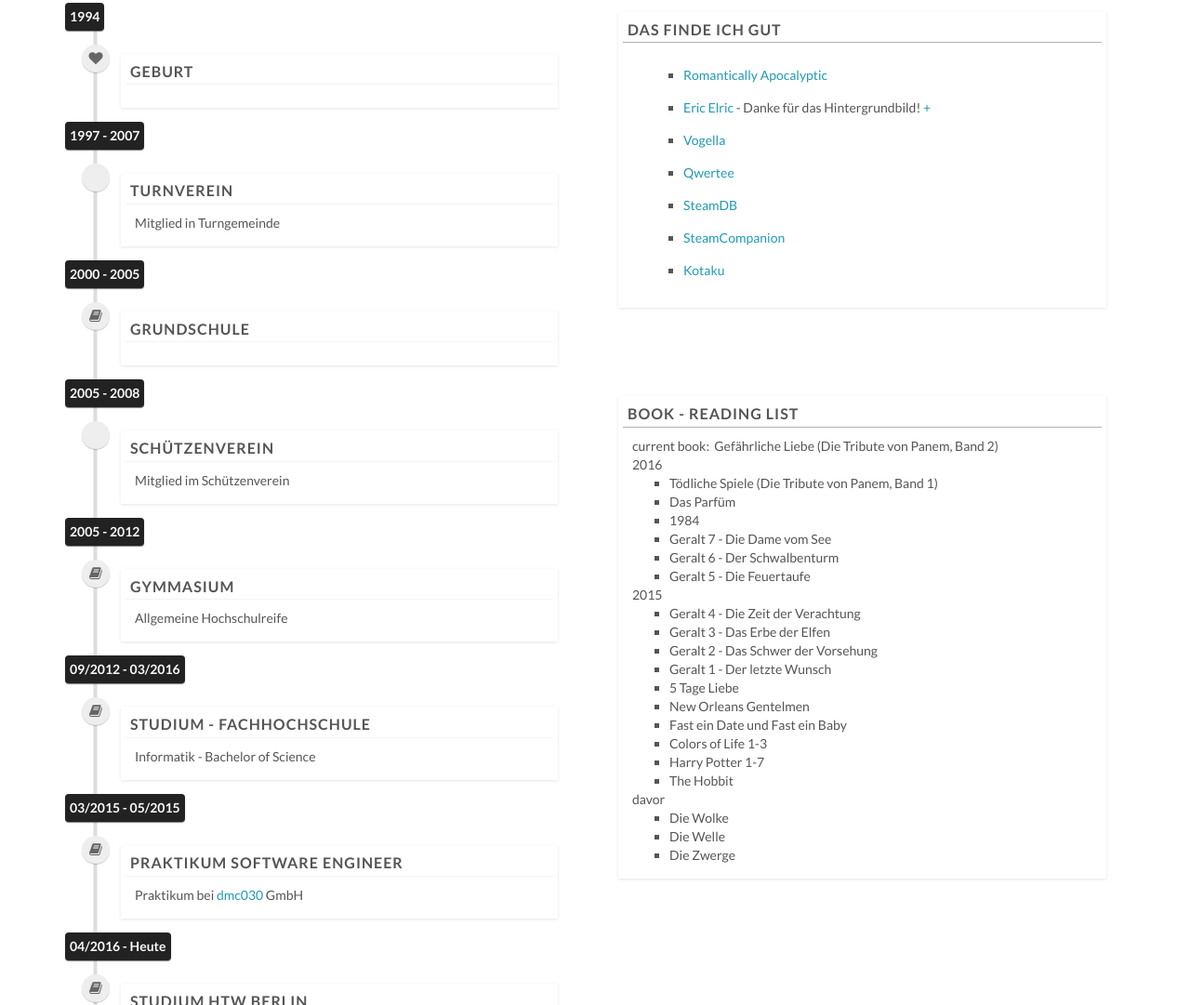
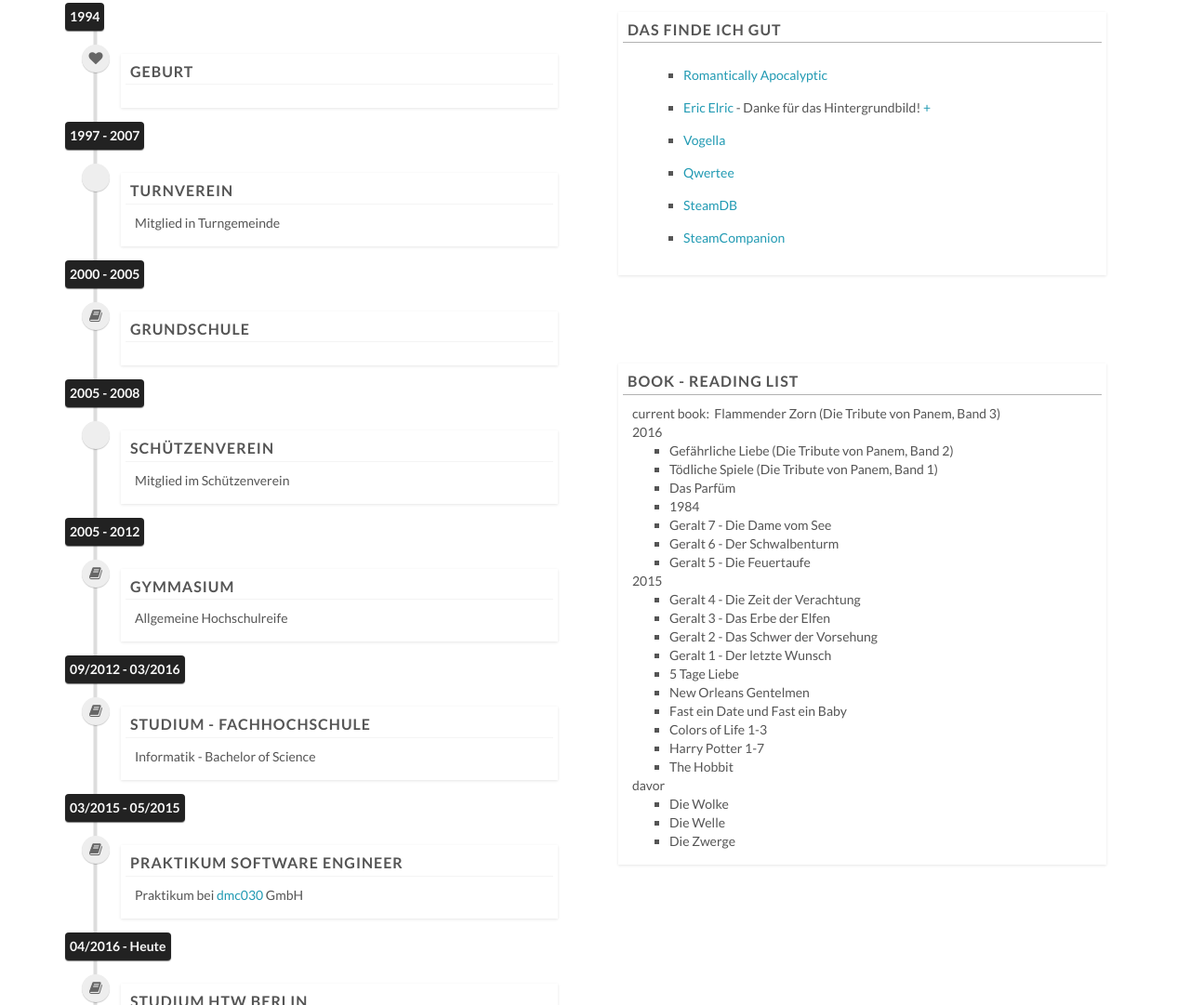
Before and after one commit to SebastianKapunkt/SebastianKapunkt.github.io, a plain HTML site: page index.html in a window 1280 px wide. Shown: the part 1110-2191 px from the top of the page at 93% size. Drawn offline with Linux system fonts and the light colour scheme; files whose address does not match are found by name.

Commit message:
new book

```diff
--- a/index.html
+++ b/index.html
@@ -82,11 +82,11 @@
 <!-- Intro Header -->
 <div class="intro">
     <div class="content-section container">
-            <div id="background_wrap" class="col-lg-12"></div>
-            <div class="col-lg-8 col-lg-offset-2 intro-header">
-                <p class="welcome-text">Hi, I´m Sebastian.</p>
-                <p class="welcome-secound-text"> I study computer science and build Java apps.</p>
-            </div>
+        <div id="background_wrap" class="col-lg-12"></div>
+        <div class="col-lg-8 col-lg-offset-2 intro-header">
+            <p class="welcome-text">Hi, I´m Sebastian.</p>
+            <p class="welcome-secound-text"> I study computer science and build Java apps.</p>
+        </div>
         <div class="col-lg-8 col-lg-offset-2 intro-header">
             <div class="row">
                 <a href="#about" class="page-scroll">
@@ -254,7 +254,8 @@
                             <div class="timeline-item">
                                 <h3 class="timeline-header">Werkstudent</h3>
                                 <div class="timeline-body">
-                                    Werkstudent bei <a href="http://www.thermondo.de" target="_blank">Thermondo</a> - Android Entwicklung
+                                    Werkstudent bei <a href="http://www.thermondo.de" target="_blank">Thermondo</a> -
+                                    Android Entwicklung
                                 </div>
                             </div>
                         </li>
@@ -299,10 +300,6 @@
                                             <a href="http://steamcompanion.com/" target="_blank">SteamCompanion</a>
                                             <br>
                                         </li>
-                                        <li>
-                                            <a href="http://http://kotaku.com/" target="_blank">Kotaku</a>
-                                            <br>
-                                        </li>
                                     </ul>
                                 </div>
                             </div>
@@ -319,9 +316,11 @@
                                     Book - reading list
                                 </h3>
                                 <div class="project-body">
-                                    <p style="margin-bottom: 0.5pt;">current book: &nbsp;Gef&auml;hrliche Liebe (Die Tribute von Panem, Band 2)</p>
+                                    <p style="margin-bottom: 0.5pt;">current book: &nbsp;Flammender Zorn (Die Tribute
+                                        von Panem, Band 3)</p>
                                     2016
                                     <ul>
+                                        <li>Gef&auml;hrliche Liebe (Die Tribute von Panem, Band 2)</li>
                                         <li>T&ouml;dliche Spiele (Die Tribute von Panem, Band 1)</li>
                                         <li>Das Parf&uuml;m</li>
                                         <li>1984</li>
```
